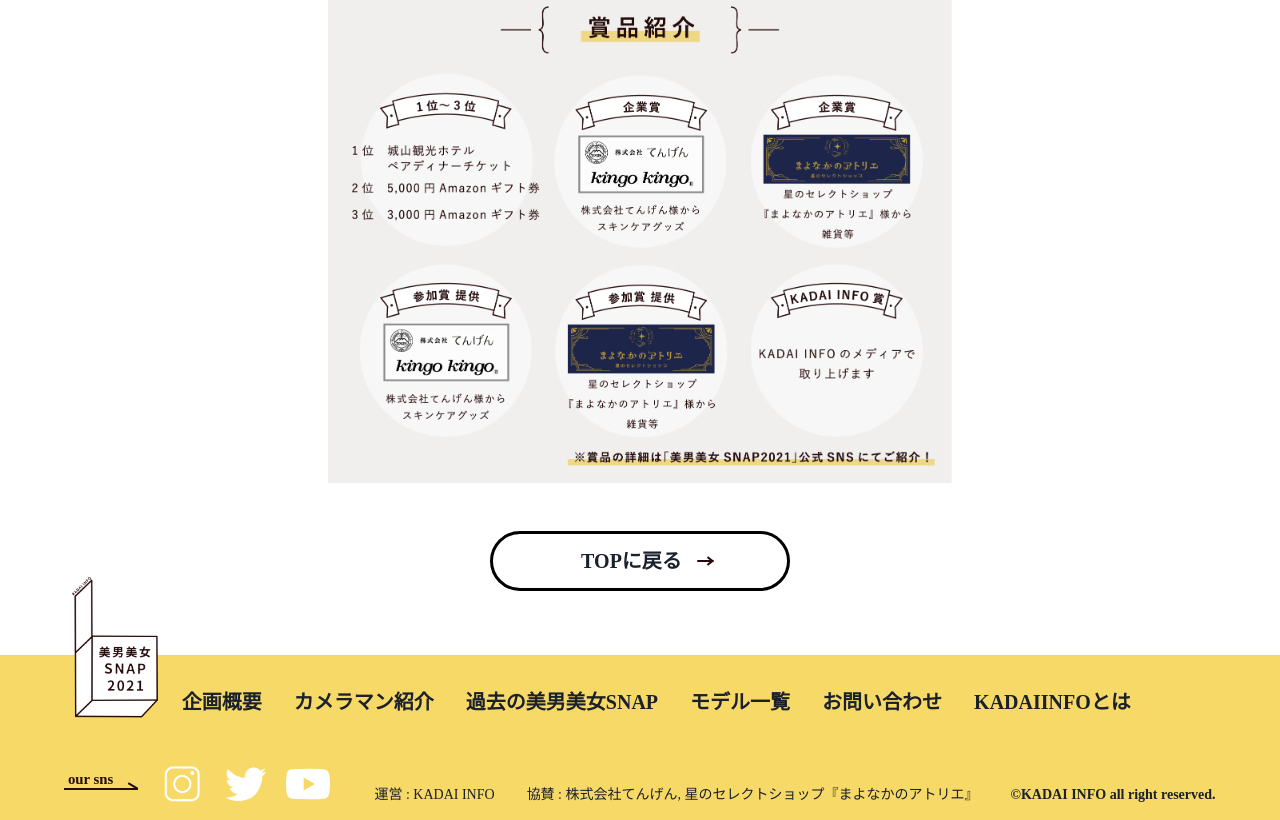
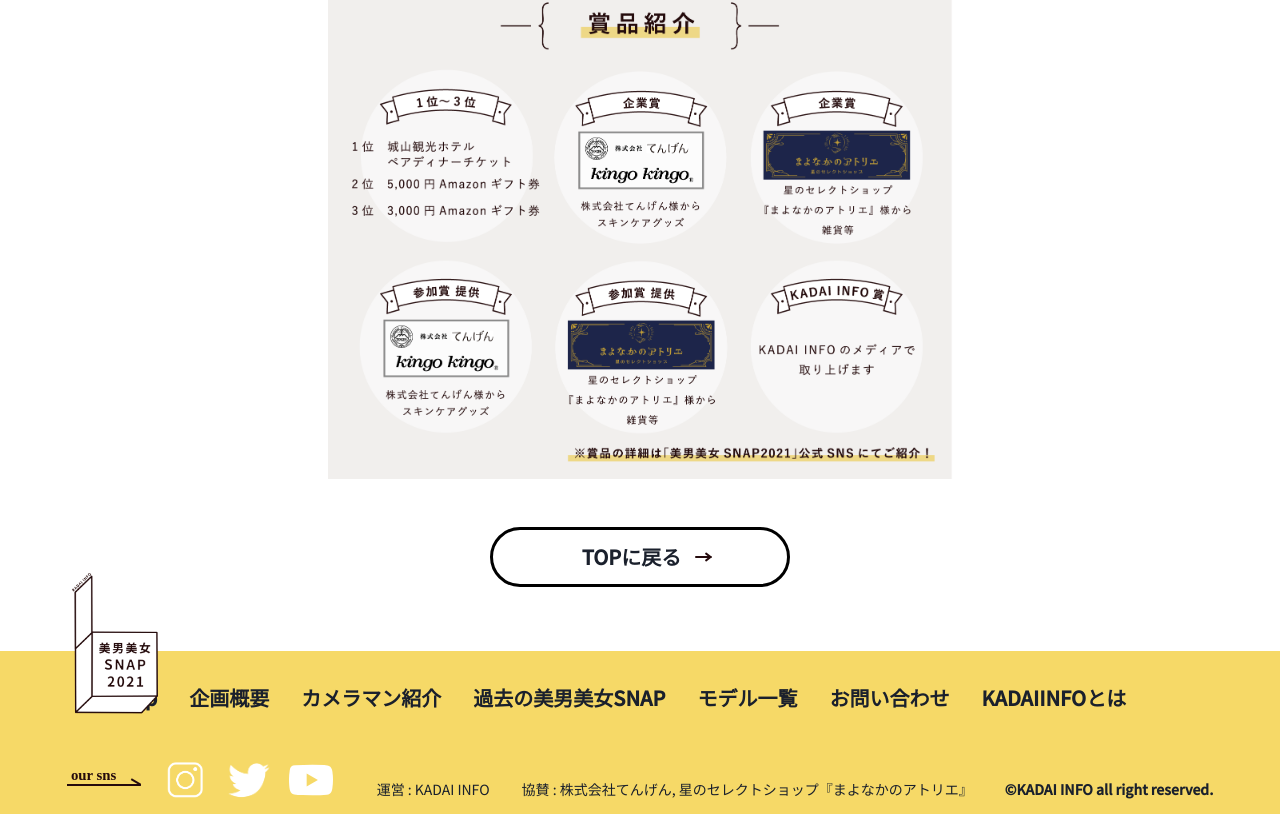
Before and after one commit to kaitolim7/binanbijo2021, a Next.js app: page /intro in a window 1280 px wide. Shown: the part 2441-3261 px from the top of the page. Built offline with nearby package versions, Linux system fonts and the light colour scheme.

Commit message:
fix:font

```diff
--- a/src/pages/_app.tsx
+++ b/src/pages/_app.tsx
@@ -30,9 +30,9 @@
         <link rel="preconnect" href="https://fonts.googleapis.com" />
         <link rel="preconnect" href="https://fonts.gstatic.com" />
         <link
-          href="https://fonts.googleapis.com/css2?family=Noto+Serif+JP:wght@400;500;600&display=swap"
+          href="https://fonts.googleapis.com/css2?family=Noto+Sans+JP:wght@300;400;500&display=swap"
           rel="stylesheet"
-        />
+        ></link>
       </Head>
       <Component {...pageProps} />
     </ChakraProvider>
--- a/styles/theme.tsx
+++ b/styles/theme.tsx
@@ -5,7 +5,7 @@
 const theme = extendTheme({
   fonts: {
     heading: "irohakakuC-Bold",
-    body: "'YuGothic','Yu Gothic Medium', 'Yu Gothic','游ゴシック体', '游ゴシック Medium', '游ゴシック','Noto Serif JP', serif",
+    body: "'YuGothic','Yu Gothic Medium', 'Yu Gothic','游ゴシック体', '游ゴシック Medium', '游ゴシック','Noto Sans JP', serif",
   },
   colors: {
     base: "#fff",
```
